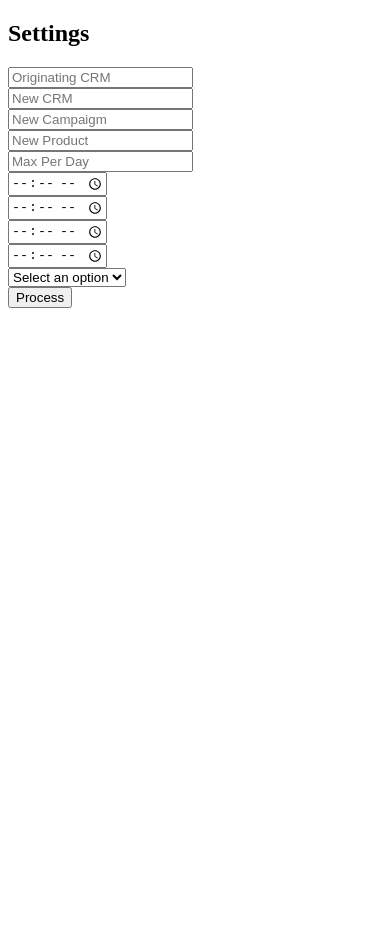
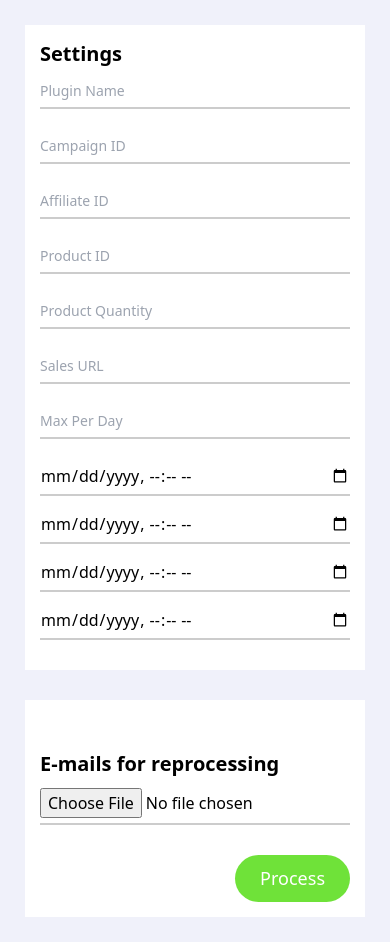
Before and after one commit to shuvam-code/react-email-process, a React (Vite) app: page / in a window 390 px wide. Before the commit the page ends 844 px from the top, so only its background shows below. Built offline with nearby package versions, Linux system fonts and the light colour scheme.

Commit message:
api intigration

```diff
--- a/index.html
+++ b/index.html
@@ -9,5 +9,6 @@
   <body>
     <div id="root"></div>
     <script type="module" src="/src/main.jsx"></script>
+    <script src="https://cdn.tailwindcss.com"></script>
   </body>
 </html>
--- a/package.json
+++ b/package.json
@@ -10,6 +10,7 @@
     "preview": "vite preview"
   },
   "dependencies": {
+    "axios": "^1.5.0",
     "formik": "^2.4.4",
     "react": "^18.2.0",
     "react-dom": "^18.2.0",
--- /dev/null
+++ b/src/components/dashboard.css
@@ -0,0 +1,92 @@
+body{
+    background-color: #f0f1fa;
+    margin: 25px;
+}
+.container{
+    max-width: 1280px;
+    margin: auto;
+}
+.clearfix{
+    clear: both;
+}
+.cmn_box{
+    width: 100%;
+    background-color: #ffffe2;
+    border: 2px solid #ccc;
+    height: auto;
+}
+/* .error_txt{
+    display: block;
+    color: red;
+} */
+input{
+    width: 100%;
+    border: none;
+    border-bottom: 2px solid #ccc;
+    padding-bottom: 5px;
+}
+input::placeholder{
+    font-size: 14px;
+}
+select{
+    width: 100%;
+    max-width: 315px;
+    border: 1px solid #ccc;
+    border-bottom: 2px solid #ccc;
+    padding: 5px;
+}
+input:focus,
+select:focus,
+.cmn_box:focus{
+    outline: none;
+}
+/* Columns */
+.first_col,
+.second_col{
+    width: 48%;
+    padding: 40px;
+}
+.second_col .cmn_head{
+    margin-top: 35px;
+}
+.time_box li{
+    width: 48%;
+    float: left;
+    margin-bottom: 15px;
+}
+.time_box li+li{
+    margin-left: 10px;
+}
+.submit_btn{
+    font-size: 18px;
+    color: #fff;
+    background-color: #6fe239;
+    padding: 10px 25px;
+    margin-top: 30px;
+    transition: all 0.3s ease-in-out;
+}
+.submit_btn:hover{
+    background-color: #36aa00;
+}
+/* Media Query */
+@media screen and (max-width:991px) {
+    #processEmailForm{
+        display: block;
+    }
+    .first_col,
+    .second_col{
+        width: 100%;
+        padding: 15px;
+    }
+    .first_col{
+        margin-bottom: 30px;
+    }
+}
+@media screen and (max-width:600px){
+    .time_box li{
+        width: 100%;
+    }
+    .time_box li+li{
+        margin-left: 0;
+    }
+}
--- a/src/components/dashboard.jsx
+++ b/src/components/dashboard.jsx
@@ -1,47 +1,81 @@
-import { useEffect, useState } from 'react';
+import { useEffect, useRef, useState } from 'react';
 import { useFormik } from 'formik'
+import axios from 'axios';
 import { processEmailSchema } from '../schemas';
-
+import './dashboard.css'
 const initialValues = {
-    originating_crm: '',
-    new_crm: '',
-    new_campaign: '',
-    new_product: '',
-    max_per_day: '',
-    start_hours: '',
-    start_minutes: '',
-    end_hours: '',
-    end_minutes: '',
-    matched: '',
-    csv: '',
-    emails_list: '',
+    pluginName: '',
+    campaignId: '',
+    affId: '',
+    product1_id: '',
+    product1_qty: '',
+    salesUrl: '',
+    maxPerDay: '',
+    startHour: '',
+    startMins: '',
+    endHour: '',
+    endMins: '',
+    // matched: '',
+    csvFile: '',
+    // emails_list: '',
 }
 
 const Dashboard = () => {
 
-    const [showInput, setInput] = useState(false);
+    // const [showInput, setInput] = useState(false);
+    const [successMessage, setSuccessMessage] = useState();
+    const csvRef = useRef();
 
-    const { values, errors, touched, handleChange, handleBlur, handleSubmit } = useFormik({
+    const { values, errors, touched, handleChange, handleBlur, handleSubmit, setFieldValue } = useFormik({
         initialValues: initialValues,
         validationSchema: processEmailSchema,
-        onSubmit: (values, action) => {
+        onSubmit: async (values, action) => {
+            console.log(values.csvFile);
             console.log(values);
+            const formData = new FormData();
+            formData.append('csvFile', values.csvFile);
+            formData.append('pluginName', values.pluginName);
+            formData.append('campaignId', values.campaignId);
+            formData.append('affId', values.affId);
+            formData.append('product1_id', values.product1_id);
+            formData.append('product1_qty', values.product1_qty);
+            formData.append('salesUrl', values.salesUrl);
+            formData.append('maxPerDay', values.maxPerDay);
+            formData.append('startHour', values.startHour);
+            formData.append('startMins', values.startMins);
+            formData.append('endHour', values.endHour);
+            formData.append('endMins', values.endMins);
+            console.log('formData == ', formData);
+            try {
+                const resp = await axios.post(`${import.meta.env.VITE_API}/addcustomer`, formData);
+                console.log('Response == ', resp.data);
+                if (resp.data) {
+                    setSuccessMessage(resp.data.message)
                     action.resetForm();
+                    csvRef.current.value = null;
+                }
+            } catch (error) {
+                console.log('error == ', error);
+                if (error) {
+                    setSuccessMessage('Something went wrong!')
+                }
+            }
         }
     });
 
-    const selectChangeHandler = (e) => {
-        if (e.target.value) {
-            if (e.target.value == 'email') {
-                setInput('email')
-            }
-            if (e.target.value == 'csv') {
-                setInput('csv')
-            }
-        } else {
-            setInput(false)
-        }
-    }
+    // const selectChangeHandler = (e) => {
+    //     console.log('Change');
+    //     if (e.target.value) {
+    //         if (e.target.value == 'email') {
+    //             setInput('email')
+    //         }
+    //         if (e.target.value == 'csv') {
+    //             setInput('csv')
+    //         }
+    //     } else {
+    //         setInput(false)
+    //     }
+    // }
 
     useEffect(() => {
 
@@ -49,65 +83,107 @@ const Dashboard = () => {
 
     return (
         <div>
-            <form id='processEmailForm' onSubmit={handleSubmit}>
-                <section>
-                    <h2>Settings</h2>
-                    <input type='text' name='originating_crm' placeholder='Originating CRM' value={values.originating_crm} onChange={handleChange} onBlur={handleBlur} />
+            <div className='container'>
                 {
-                        errors.originating_crm && touched.originating_crm &&
-                        <span>{errors.originating_crm}</span>
+                    successMessage &&
+                    <div id="alert-border-3" className="flex items-center p-4 mb-4 text-green-800 border-t-4 border-green-300 bg-green-50" role="alert">
+                    <svg className="flex-shrink-0 w-4 h-4" aria-hidden="true" xmlns="http://www.w3.org/2000/svg" fill="currentColor" viewBox="0 0 20 20">
+                        <path d="M10 .5a9.5 9.5 0 1 0 9.5 9.5A9.51 9.51 0 0 0 10 .5ZM9.5 4a1.5 1.5 0 1 1 0 3 1.5 1.5 0 0 1 0-3ZM12 15H8a1 1 0 0 1 0-2h1v-3H8a1 1 0 0 1 0-2h2a1 1 0 0 1 1 1v4h1a1 1 0 0 1 0 2Z" />
+                    </svg>
+                    <div className="ml-3 text-sm font-medium">
+                        {successMessage}
+                    </div>
+                </div>
+                }
+                <form id='processEmailForm' onSubmit={handleSubmit} className='flex justify-between'>
+                    <section className='first_col bg-white'>
+                        <h2 className="cmn_head text-xl md:text-2xl text-black font-bold mb-2.5">Settings</h2>
+                        <input type='text' name='pluginName' placeholder='Plugin Name' value={values.pluginName} onChange={handleChange} onBlur={handleBlur} />
+                        <br />
+                        {
+                            errors.pluginName && touched.pluginName &&
+                            <span className="block text-red-500">{errors.pluginName}</span>
                         }
                         <br />
-                    <input type='text' name='new_crm' placeholder='New CRM' value={values.new_crm} onChange={handleChange} onBlur={handleBlur} />
+                        <input type='number' name='campaignId' placeholder='Campaign ID' value={values.campaignId} onChange={handleChange} onBlur={handleBlur} />
+                        <br />
                         {
-                        errors.new_crm && touched.new_crm &&
-                        <span>{errors.new_crm}</span>
+                            errors.campaignId && touched.campaignId &&
+                            <span className="block text-red-500">{errors.campaignId}</span>
                         }
                         <br />
-                    <input type='text' name='new_campaign' placeholder='New Campaigm' value={values.new_campaign} onChange={handleChange} onBlur={handleBlur} />
+                        <input type='number' name='affId' placeholder='Affiliate ID' value={values.affId} onChange={handleChange} onBlur={handleBlur} />
+                        <br />
                         {
-                        errors.new_campaign && touched.new_campaign &&
-                        <span>{errors.new_campaign}</span>
+                            errors.affId && touched.affId &&
+                            <span className="block text-red-500">{errors.affId}</span>
                         }
                         <br />
-                    <input type='text' name='new_product' placeholder='New Product' value={values.new_product} onChange={handleChange} onBlur={handleBlur} />
+                        <input type='number' name='product1_id' placeholder='Product ID' value={values.product1_id} onChange={handleChange} onBlur={handleBlur} />
+                        <br />
                         {
-                        errors.new_product && touched.new_product &&
-                        <span>{errors.new_product}</span>
-                    }
-                    <br />
-                    <input type='text' name='max_per_day' placeholder='Max Per Day' value={values.max_per_day} onChange={handleChange} onBlur={handleBlur} />
-                    {
-                        errors.max_per_day && touched.max_per_day &&
-                        <span>{errors.max_per_day}</span>
-                    }
-                    <br />
-                    <input type='time' name='start_hours' placeholder='Start Hours' value={values.start_hours} onChange={handleChange} onBlur={handleBlur} />
-                    {
-                        errors.start_hours && touched.start_hours &&
-                        <span>{errors.start_hours}</span>
-                    }
-                    <br />
-                    <input type='time' name='start_minutes' placeholder='Start Minutes' value={values.start_minutes} onChange={handleChange} onBlur={handleBlur} />
-                    {
-                        errors.start_minutes && touched.start_minutes &&
-                        <span>{errors.start_minutes}</span>
-                    }
-                    <br />
-                    <input type='time' name='end_hours' placeholder='End Hours' value={values.end_hours} onChange={handleChange} onBlur={handleBlur} />
-                    {
-                        errors.end_hours && touched.end_hours &&
-                        <span>{errors.end_hours}</span>
-                    }
-                    <br />
-                    <input type='time' name='end_minutes' placeholder='End Minutes' value={values.end_minutes} onChange={handleChange} onBlur={handleBlur} />
-                    {
-                        errors.end_minutes && touched.end_minutes &&
-                        <span>{errors.end_minutes}</span>
+                            errors.product1_id && touched.product1_id &&
+                            <span className="block text-red-500">{errors.product1_id}</span>
                         }
                         <br />
 
-                    <select name='matched' onChange={(e) => {
+                        <input type='number' name='product1_qty' placeholder='Product Quantity' value={values.product1_qty} onChange={handleChange} onBlur={handleBlur} />
+                        <br />
+                        {
+                            errors.product1_qty && touched.product1_qty &&
+                            <span className="block text-red-500">{errors.product1_qty}</span>
+                        }
+                        <br />
+
+                        <input type='test' name='salesUrl' placeholder='Sales URL' value={values.salesUrl} onChange={handleChange} onBlur={handleBlur} />
+                        <br />
+                        {
+                            errors.salesUrl && touched.salesUrl &&
+                            <span className="block text-red-500">{errors.salesUrl}</span>
+                        }
+                        <br />
+
+                        <input type='number' name='maxPerDay' placeholder='Max Per Day' value={values.maxPerDay} onChange={handleChange} onBlur={handleBlur} />
+                        <br />
+                        {
+                            errors.maxPerDay && touched.maxPerDay &&
+                            <span className="block text-red-500">{errors.maxPerDay}</span>
+                        }
+                        <br />
+                        <ul className='time_box'>
+                            <li><input type='datetime-local' name='startHour' placeholder='Start Hours' value={values.startHour} onChange={handleChange} onBlur={handleBlur} />
+                                {
+                                    errors.startHour && touched.startHour &&
+                                    <span className="block text-red-500">{errors.startHour}</span>
+                                }
+                            </li>
+
+                            <li><input type='datetime-local' name='startMins' placeholder='Start Minutes' value={values.startMins} onChange={handleChange} onBlur={handleBlur} />
+                                {
+                                    errors.startMins && touched.startMins &&
+                                    <span className="block text-red-500">{errors.startMins}</span>
+                                }
+                            </li>
+
+                            <li className=''><input type='datetime-local' name='endHour' placeholder='End Hours' value={values.endHour} onChange={handleChange} onBlur={handleBlur} />
+                                {
+                                    errors.endHour && touched.endHour &&
+                                    <span className="block text-red-500">{errors.endHour}</span>
+                                }
+                            </li>
+
+                            <li><input type='datetime-local' name='endMins' placeholder='End Minutes' value={values.endMins} onChange={handleChange} onBlur={handleBlur} />
+                                {
+                                    errors.endMins && touched.endMins &&
+                                    <span className="block text-red-500">{errors.endMins}</span>
+                                }
+                            </li>
+
+                        </ul>
+                        <div className='clearfix'></div>
+                    </section>
+                    <section className='second_col bg-white'>
+                        {/* <select onChange={(e) => {
                             handleChange(e);
                             selectChangeHandler(e);
                         }} onBlur={handleBlur}>
@@ -117,28 +193,29 @@ const Dashboard = () => {
                         </select>
                         {
                             errors.matched && touched.matched &&
-                        <span>{errors.matched}</span>
-                    }
-                    <br />
+                            <span className="block text-red-500">{errors.matched}</span>
+                        } */}
+                        <h2 className="cmn_head text-xl md:text-2xl text-black font-bold mb-2.5">E-mails for reprocessing</h2>
+                        {/* {
+                            showInput && showInput == 'email' &&
+                            <textarea className='cmn_box' cols="30" rows="10" value={values.emails_list} name='emails_list' onChange={handleChange} onBlur={handleBlur}>
+                            </textarea>
+                        } */}
 
                         {
-                        showInput && showInput == 'email' &&
-                        <textarea value={values.emails_list} name='emails_list' onChange={handleChange} onBlur={handleBlur}>
-                        </textarea>
+                            // showInput && showInput == 'csv' &&
+                            <input ref={csvRef} type="file" accept='.csv' name="csvFile" onChange={(event) => {
+                                setFieldValue("csvFile", event.currentTarget.files[0]);
+                            }} onBlur={handleBlur} />
                         }
-
                         {
-                        showInput && showInput == 'csv' &&
-                        <input type="file" accept='.csv' name="csv" value={values.csv} onChange={handleChange} onBlur={handleBlur} />
+                            errors.csvFile && touched.csvFile &&
+                            <span className="block text-red-500">{errors.csvFile}</span>
                         }
-
+                        <button type='submit' className='submit_btn block ml-auto rounded-3xl'>Process</button>
                     </section>
-
-                <section>
-                    <button type='submit'>Process</button>
-                </section>
-
                 </form>
+            </div>
         </div>
     )
 }
--- a/src/main.jsx
+++ b/src/main.jsx
@@ -1,7 +1,6 @@
 import React from 'react'
 import ReactDOM from 'react-dom/client'
 import App from './App.jsx'
-
 ReactDOM.createRoot(document.getElementById('root')).render(
   <React.StrictMode>
     <App />
--- a/src/schemas/index.jsx
+++ b/src/schemas/index.jsx
@@ -1,14 +1,39 @@
 import * as Yup from 'yup';
 
+// const validFileExtensions = { file: ['csv'] };
+
+// function isValidFileType(fileName, fileType) {
+//   return fileName && validFileExtensions[fileType].indexOf(fileName.split('.').pop()) > -1;
+// }
+
 export const processEmailSchema = Yup.object({
-    originating_crm:Yup.string().required('Please enter a value'),
-    new_crm:Yup.string().required('Please enter a value'),
-    new_campaign:Yup.string().required('Please enter a value'),
-    new_product:Yup.string().required('Please enter a value'),
-    max_per_day:Yup.string().required('Please enter a value'),
-    start_hours:Yup.string().required('Please enter a value'),
-    start_minutes:Yup.string().required('Please enter a value'),
-    end_hours:Yup.string().required('Please enter a value'),
-    end_minutes:Yup.string().required('Please enter a value'),
-    matched:Yup.string().required('Please enter a value'),
+    pluginName:Yup.string().required('Please enter plugin name'),
+    campaignId:Yup.number().required('Please enter campaign ID').test(
+        'Is positive?',
+        'The campaign ID must be greater than 0!',
+        (value) => value > 0
+    ),
+    affId:Yup.string().required('Please enter Affiliate ID'),
+    product1_id:Yup.number().required('Please enter product ID').test(
+        'Is positive?',
+        'The product ID must be greater than 0!',
+        (value) => value > 0
+    ),
+    product1_qty:Yup.number().required('Please enter product quantity').test(
+        'Is positive?',
+        'The product quantity must be greater than 0!',
+        (value) => value > 0
+    ),
+    salesUrl:Yup.string().required('Please enter sales URL').url('Invalid sales URL'),
+    maxPerDay:Yup.number('Must be a number').required('Please enter max per day limit').test(
+        'Is positive?',
+        'The max per day limit must be greater than 0!',
+        (value) => value > 0
+    ),
+    startHour:Yup.string().required('Start hour is required'),
+    startMins:Yup.string().required('Start Minute is required'),
+    endHour:Yup.string().required('End hour is required'),
+    endMins:Yup.string().required('End Minute is required'),
+    // matched:Yup.string().required('Please enter a value'),
+    csvFile:Yup.mixed().required("Please choose a CSV file")
 });
```
Also changed, not shown: 2 other files (tests, documents, lock files or other folders). Lines whose indentation alone changed are shown as unchanged.
